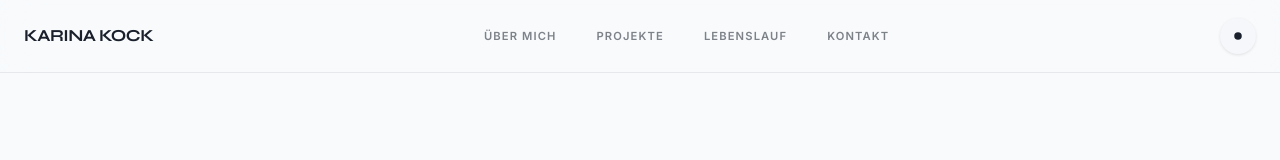
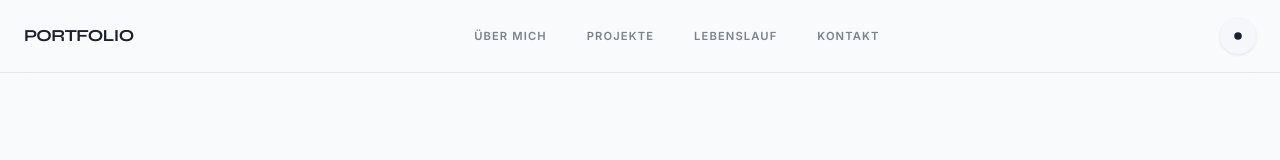
Before and after one commit to Sevynidd/Portfolio, an Angular app: page / in a window 1280 px wide. Shown: the top 160 px of the page. Built offline with nearby package versions, Linux system fonts and the light colour scheme.

Commit message:
Update header logo and footer text
Change site header logo text from "KARINA KOCK" to "PORTFOLIO" and consolidate the footer bottom into a single span (moves the © symbol before the name and removes the explicit year). This simplifies branding and footer markup in src/app/app.html.

```diff
--- a/src/app/app.html
+++ b/src/app/app.html
@@ -3,7 +3,7 @@
   <!-- Navigation -->
   <header class="site-header">
     <div class="nav-inner">
-      <a routerLink="/" class="nav-logo">KARINA KOCK</a>
+      <a routerLink="/" class="nav-logo">PORTFOLIO</a>
 
       <nav class="nav-links" aria-label="Hauptnavigation">
         <a routerLink="/about" routerLinkActive="nav-active">Über mich</a>
@@ -57,8 +57,7 @@
       </div>
     </div>
     <div class="footer-bottom">
-      <span>Karina Kock — Full-Stack Softwareentwicklerin</span>
-      <span>&copy; 2026 Karina Kock</span>
+      <span>&copy; Karina Kock — Full-Stack Softwareentwicklerin</span>
     </div>
   </footer>
 
```
